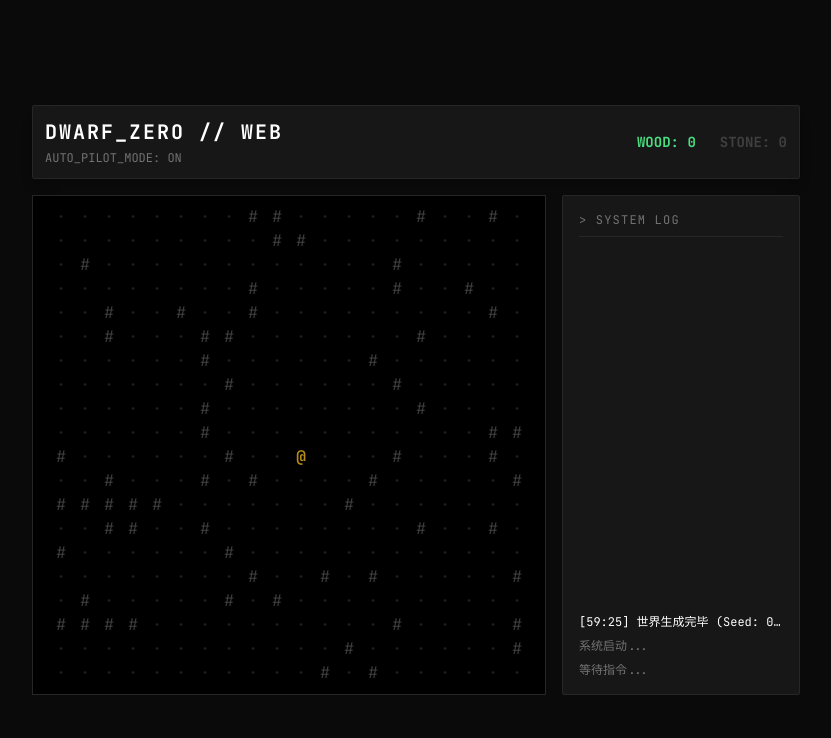
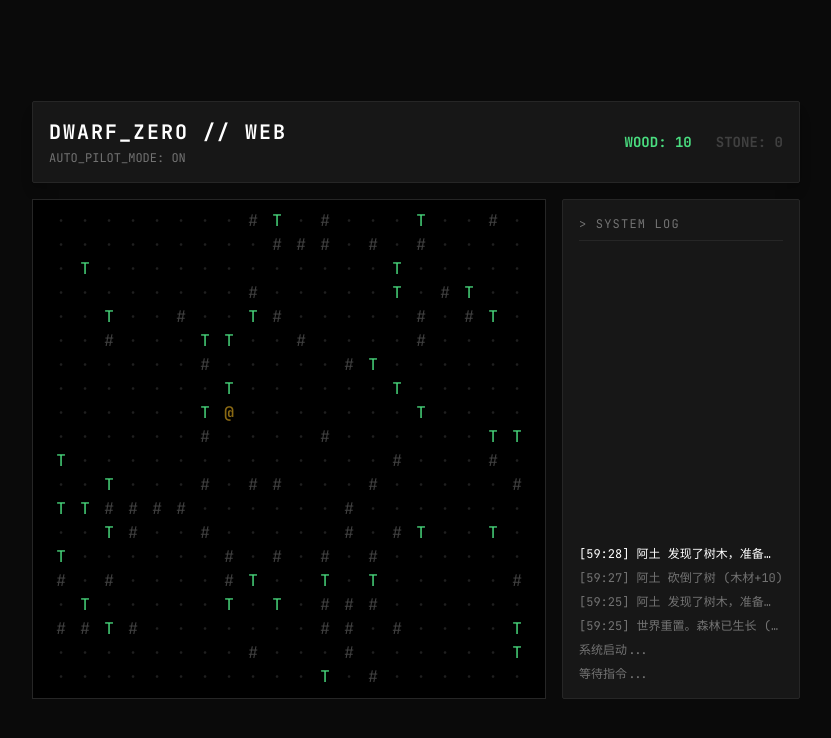
Before and after one commit to StudioSiyuan/dwarf-zero, a Next.js app: page / in a window 1280 px wide. Shown: the top 738 px of the page, without its empty margins (224-1055 px from the left). Built offline with nearby package versions, Linux system fonts and the light colour scheme.

Commit message:
Fix map generation and update logic

```diff
--- a/app/page.js
+++ b/app/page.js
@@ -3,7 +3,7 @@ import { useState, useEffect, useRef } from 'react';
 
 // --- 游戏配置 ---
 const MAP_SIZE = 20;    // 地图 20x20
-const TICK_RATE = 800;  // 游戏循环速度 (毫秒)
+const TICK_RATE = 800;  // 游戏速度 (毫秒)
 
 // --- 样式辅助函数 ---
 const getTileColor = (type) => {
@@ -11,7 +11,7 @@ const getTileColor = (type) => {
     case 'WALL':  return 'text-tile-wall';
     case 'TREE':  return 'text-tile-tree';
     case 'WATER': return 'text-tile-water';
-    case 'EMPTY': return 'text-tile-floor'; // 地板颜色
+    case 'EMPTY': return 'text-tile-floor';
     default:      return 'text-game-text-dim';
   }
 };
@@ -25,7 +25,7 @@ export default function DwarfGame() {
   const [resources, setResources] = useState({ wood: 0, stone: 0 });
   const [logs, setLogs] = useState(["系统启动...", "等待指令..."]);
 
-  // --- 2. 引用 ---
+  // --- 2. 引用 (解决定时器闭包问题) ---
   const stateRef = useRef({ mapGrid, dwarves, resources });
 
   useEffect(() => {
@@ -39,20 +39,34 @@ export default function DwarfGame() {
       const row = [];
       for (let x = 0; x < MAP_SIZE; x++) {
         const rand = Math.random();
-        if (rand > 0.85) row.push({ type: 'WALL', content: '#' });
-        else if (rand > 0.92) row.push({ type: 'TREE', content: 'T' });
-        else row.push({ type: 'EMPTY', content: '·' });
+
+        // --- 修复后的生成逻辑 ---
+        if (rand > 0.92) {
+          // 8% 概率生成树木 (优先级最高)
+          row.push({ type: 'TREE', content: 'T' });
+        } else if (rand > 0.8) {
+          // 12% 概率生成墙壁
+          row.push({ type: 'WALL', content: '#' });
+        } else {
+          // 剩下是空地
+          row.push({ type: 'EMPTY', content: '·' });
+        }
       }
       newMap.push(row);
     }
+
+    // 强制清理出生点，防止矮人卡在墙里
+    newMap[10][10] = { type: 'EMPTY', content: '·' };
+
     setMapGrid(newMap);
-    addLog("世界生成完毕 (Seed: 0x9F)");
+    addLog("世界重置。森林已生长 (Seed: 0x9F)");
   }, []);
 
   const addLog = (msg) => {
     setLogs(prev => [`[${new Date().toLocaleTimeString().slice(3,8)}] ${msg}`, ...prev].slice(0, 9));
   };
 
+  // 寻找最近的方块
   const findNearestBlock = (map, px, py, type) => {
     let nearest = null;
     let minDist = Infinity;
@@ -65,7 +79,7 @@ export default function DwarfGame() {
     return nearest;
   };
 
-  // --- 4. 核心游戏循环 ---
+  // --- 4. 核心游戏循环 (AI 逻辑) ---
   useEffect(() => {
     const interval = setInterval(() => {
       const { mapGrid: currentMap, dwarves: currentDwarves } = stateRef.current;
@@ -76,11 +90,13 @@ export default function DwarfGame() {
       let mapChanged = false;
 
       nextDwarves.forEach(dwarf => {
+        // [AI 阶段 1: 寻找目标]
         if (!dwarf.target) {
           const tree = findNearestBlock(nextMap, dwarf.x, dwarf.y, 'TREE');
           if (tree) {
             dwarf.target = tree;
             dwarf.job = 'MOVING';
+            // 只有当状态真正改变时才记录日志
             if (currentDwarves.find(d=>d.id===dwarf.id).job === 'IDLE') {
                 addLog(`${dwarf.name} 发现了树木，准备前往。`);
             }
@@ -89,12 +105,14 @@ export default function DwarfGame() {
           }
         }
 
+        // [AI 阶段 2: 执行动作]
         if (dwarf.target) {
           const dx = dwarf.target.x - dwarf.x;
           const dy = dwarf.target.y - dwarf.y;
           const dist = Math.abs(dx) + Math.abs(dy);
 
           if (dist <= 1) {
+            // 到达目标：砍树
             const targetTile = nextMap[dwarf.target.y][dwarf.target.x];
             if (targetTile.type === 'TREE') {
               nextMap[dwarf.target.y][dwarf.target.x] = { type: 'EMPTY', content: '·' };
@@ -104,13 +122,18 @@ export default function DwarfGame() {
               dwarf.target = null;
               dwarf.job = 'IDLE';
             } else {
+              // 树如果不翼而飞了
               dwarf.target = null;
             }
           } else {
+            // 移动逻辑
             let moveX = Math.sign(dx);
             let moveY = Math.sign(dy);
+
+            // 简单的防撞墙检测
             if (nextMap[dwarf.y][dwarf.x + moveX]?.type === 'WALL') moveX = 0;
             if (nextMap[dwarf.y + moveY]?.[dwarf.x]?.type === 'WALL') moveY = 0;
+
             if (moveX !== 0) dwarf.x += moveX;
             else if (moveY !== 0) dwarf.y += moveY;
           }
@@ -125,11 +148,36 @@ export default function DwarfGame() {
     return () => clearInterval(interval);
   }, []);
 
-  // --- 5. 渲染界面 ---
+  // --- 5. 玩家交互：点击地图挖掘/建造 ---
+  const handleTileClick = (x, y) => {
+    const newMap = [...mapGrid];
+    const tile = newMap[y][x];
+    const dwarfHere = dwarves.find(d => d.x === x && d.y === y);
+
+    if (dwarfHere) {
+      addLog(`[信息] 这是 ${dwarfHere.name}。`);
+      return;
+    }
+
+    // 上帝模式：点击墙壁挖掘，点击空地种树
+    if (tile.type === 'WALL') {
+      newMap[y][x] = { type: 'EMPTY', content: '·' };
+      setResources(prev => ({ ...prev, stone: prev.stone + 1 }));
+      addLog(`[指令] 你在 (${x},${y}) 挖掘了岩石。`);
+    } else if (tile.type === 'EMPTY') {
+      newMap[y][x] = { type: 'WALL', content: '#' };
+      addLog(`[指令] 你在 (${x},${y}) 建造了墙壁。`);
+    }
+
+    setMapGrid(newMap);
+  };
+
+  // --- 6. 渲染界面 ---
   return (
     <div className="min-h-screen flex flex-col items-center justify-center bg-game-bg text-game-text-main p-4">
 
-      <div className="w-full max-w-3xl bg-game-panel border border-game-border p-3 mb-4 flex justify-between items-center shadow-lg rounded-sm">
+      {/* 顶部面板 */}
+      <div className="w-full max-w-3xl bg-game-panel border border-game-border p-4 mb-4 flex justify-between items-center shadow-lg rounded-sm">
         <div>
            <h1 className="text-xl font-bold text-game-text-highlight tracking-widest">DWARF_ZERO // WEB</h1>
            <div className="text-xs text-game-text-dim mt-1">AUTO_PILOT_MODE: ON</div>
@@ -141,6 +189,7 @@ export default function DwarfGame() {
       </div>
 
       <div className="flex gap-4 w-full max-w-3xl h-[500px]">
+        {/* 左侧：地图区域 */}
         <div className="border border-game-border bg-black p-4 overflow-hidden relative shadow-inner flex items-center justify-center">
           <div>
             {mapGrid.map((row, y) => (
@@ -148,8 +197,12 @@ export default function DwarfGame() {
                 {row.map((tile, x) => {
                   const dwarf = dwarves.find(d => d.x === x && d.y === y);
                   return (
-                    <span key={`${x}-${y}`} className={`w-6 h-6 flex items-center justify-center font-mono transition-colors duration-300
-                      ${dwarf ? 'text-tile-dwarf font-bold animate-pulse' : getTileColor(tile.type)}`}>
+                    <span
+                      key={`${x}-${y}`}
+                      onClick={() => handleTileClick(x, y)}
+                      className={`w-6 h-6 flex items-center justify-center font-mono cursor-pointer hover:bg-white/10 transition-colors duration-200
+                      ${dwarf ? 'text-tile-dwarf font-bold animate-pulse' : getTileColor(tile.type)}`}
+                    >
                       {dwarf ? '@' : tile.content}
                     </span>
                   );
@@ -159,8 +212,8 @@ export default function DwarfGame() {
           </div>
         </div>
 
+        {/* 右侧：日志区域 */}
         <div className="flex-1 bg-game-panel border border-game-border p-4 flex flex-col rounded-sm">
-          {/* 这里是修正过的代码，使用了 &gt; 替代 > */}
           <h3 className="text-xs text-game-text-dim mb-3 uppercase border-b border-game-border pb-2 tracking-widest">&gt; System Log</h3>
           <div className="flex-1 overflow-hidden relative">
             <ul className="space-y-2 font-mono text-xs absolute bottom-0 w-full">
```
